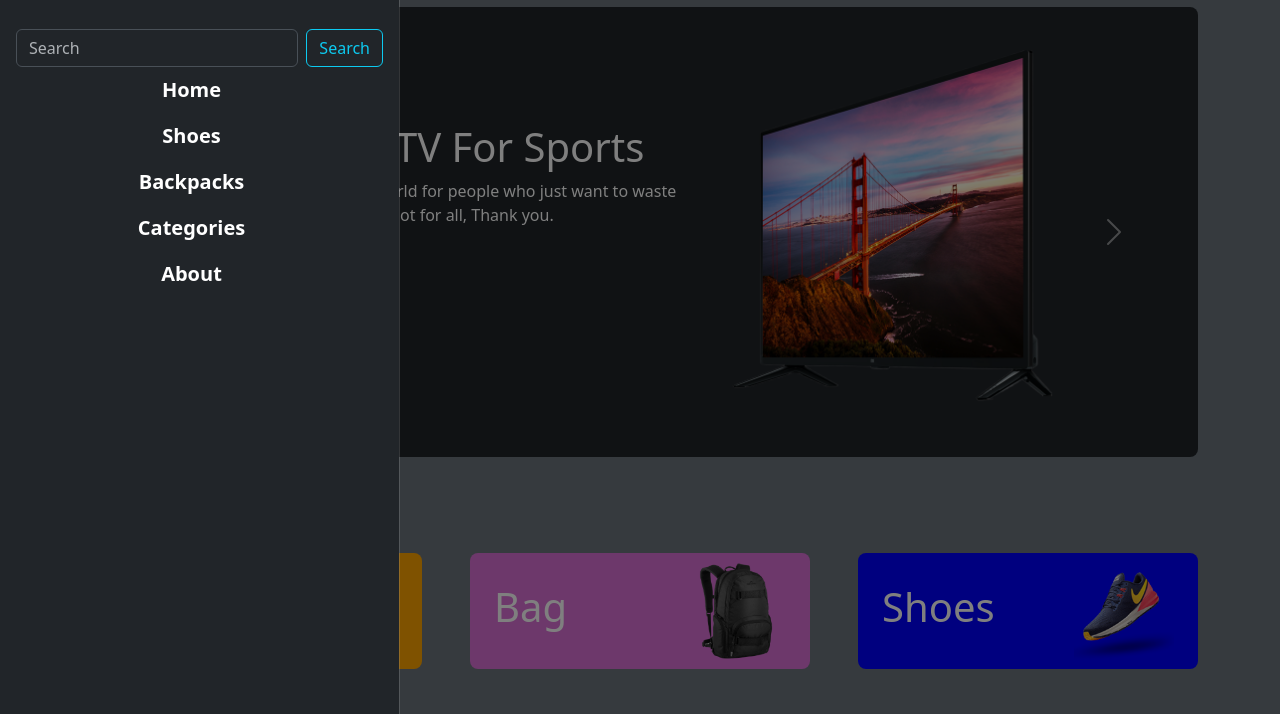
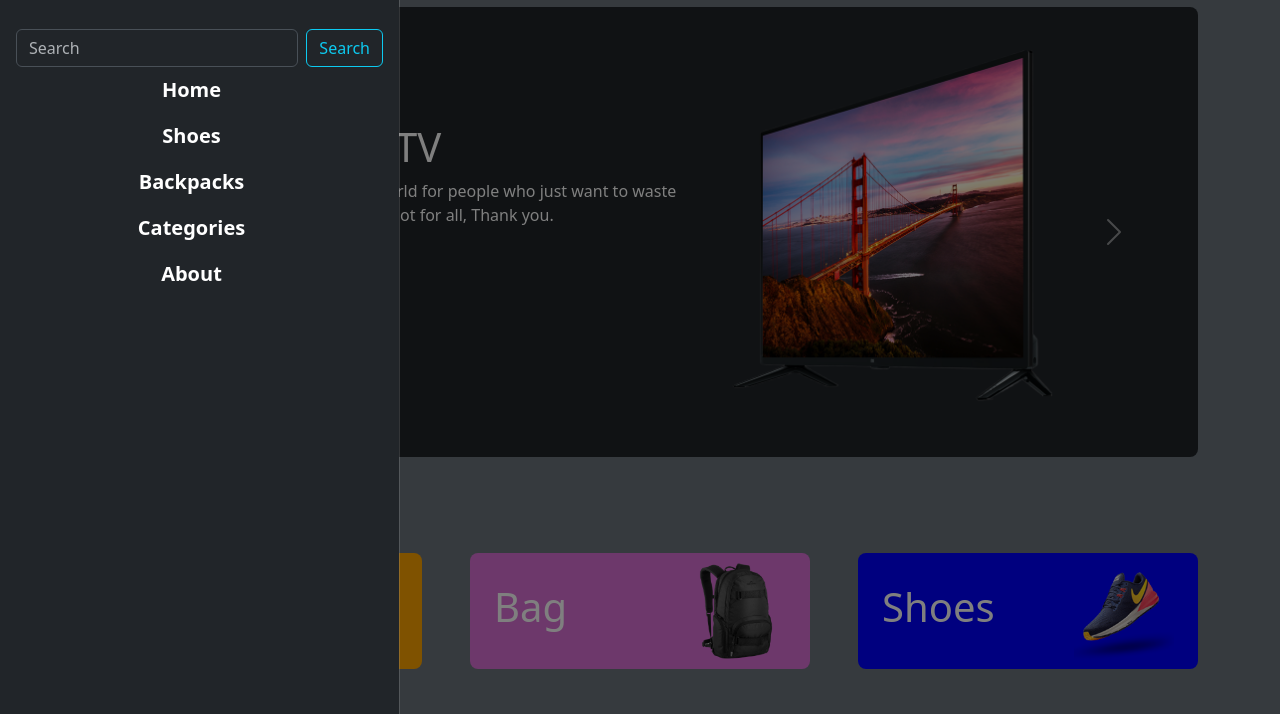
Before and after one commit to FarhanBeacon/WDP-Project-03, a plain HTML site: page home.html in a window 1280 px wide. Both pictures are taken after a click on the button "Toggle navigation". Shown: the part 65-779 px from the top of the page. Drawn offline with nearby package versions, Linux system fonts and the light colour scheme.

Commit message:
final commit

```diff
--- a/home.html
+++ b/home.html
@@ -215,7 +215,7 @@
             >
               <div class="row">
                 <div class="col-lg-7 align-self-center text-white">
-                  <h1>Mega LCD TV For Sports</h1>
+                  <h1>Mega LCD TV</h1>
                   <p>
                     This is the best tv in the world for people who just want to
                     waste time in tv. So this for you. Not for all, Thank you.
```
